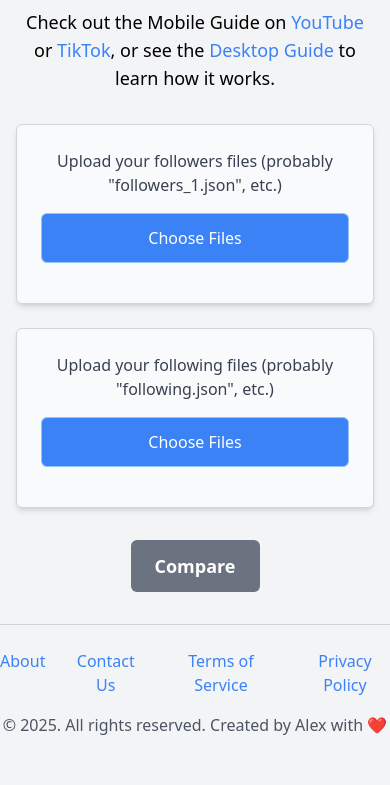
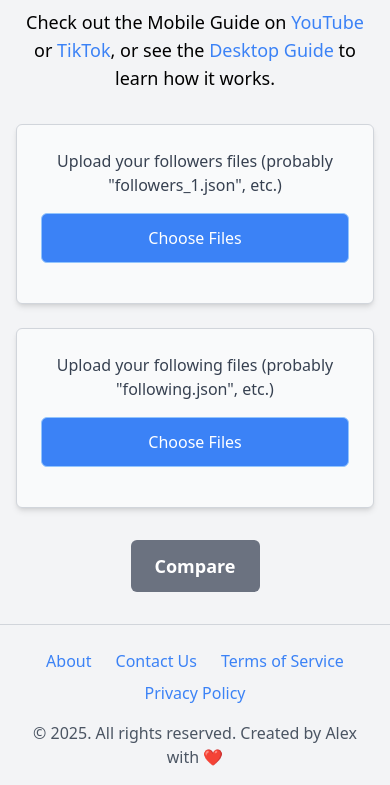
Before and after one commit to achneerov/instafollowercheck.com, a plain HTML site: page index.html in a window 390 px wide. Shown: the part 272-1057 px from the top of the page. Before the commit the page ends 1025 px from the top, so only its background shows below. Drawn offline with nearby package versions, Linux system fonts and the light colour scheme.

Commit message:
improved responsiveness.

```diff
--- a/index.html
+++ b/index.html
@@ -139,9 +139,9 @@
             ></div>
         </main>
 
-        <footer class="border-t border-gray-300 pt-6 pb-4">
+        <footer class="border-t border-gray-300 pt-6 pb-4 px-4">
             <div class="text-center space-y-4">
-                <div class="flex justify-center space-x-6">
+                <div class="flex flex-wrap justify-center gap-x-6 gap-y-2">
                     <a href="about.html" class="text-blue-500 hover:underline">About</a>
                     <a href="contact-us.html" class="text-blue-500 hover:underline">Contact Us</a>
                     <a href="terms-of-service.html" class="text-blue-500 hover:underline">Terms of Service</a>
```
